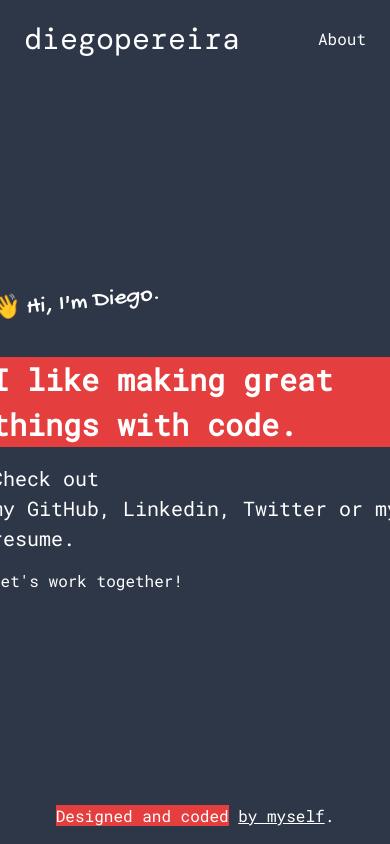
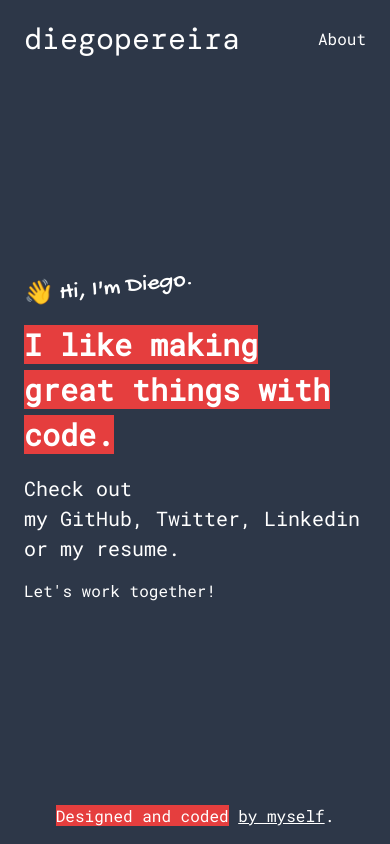
Before and after one commit to gomespereira/personal-website, a Next.js app: page / in a window 390 px wide. Built offline with nearby package versions, Linux system fonts and the light colour scheme.

Commit message:
Add layout adjustments

```diff
--- a/components/footer.tsx
+++ b/components/footer.tsx
@@ -1,9 +1,9 @@
 export default function Footer() {
   return (
-    <footer className="flex justify-center mb-4">
+    <footer className="flex justify-center pb-4">
       <p>
         <a
-          className="bg-red-600 transition duration-300 ease-in-out hover:bg-gray-800 hover:text-red-500"
+          className="bg-red-600"
           href="https://github.com/gomespereira/personal-website"
           target="_blank"
           rel="noopener noreferrer"
--- a/components/header.tsx
+++ b/components/header.tsx
@@ -2,7 +2,7 @@ import Navbar from 'components/navbar'
 
 export default function Header() {
   return (
-    <header className="flex justify-between items-center mt-4 mr-6 ml-6 md:mr-10 md:ml-10">
+    <header className="flex justify-between items-center pt-4 pr-6 pl-6 md:pr-10 md:pl-10">
       <span
         id="logo"
         className="text-3xl"
--- a/components/layout.tsx
+++ b/components/layout.tsx
@@ -23,7 +23,7 @@ export default function Layout({ children }) {
         />
       </Head>
       <Header />
-      <main className="flex flex-col flex-auto justify-center items-center">{children}</main>
+      <main className="flex flex-col flex-auto justify-center items-center mr-6 ml-6 md:mr-12 md:ml-12 lg:mr-32 lg:ml-32">{children}</main>
       <Footer />
     </Fragment>
   )
--- a/pages/about.tsx
+++ b/pages/about.tsx
@@ -3,7 +3,7 @@ import Layout from 'components/layout'
 export default function About() {
   return (
     <Layout>
-      <section className="space-y-4 mr-6 ml-6 md:mr-64 md:ml-64">
+      <section className="space-y-4 md:mr-0 md:ml-0 lg:mr-0 lg:ml-0">
         <span id="heading" className="bg-red-600 text-2xl font-bold">My professional story</span>
         <p>
           I started my carrer in 2005 in the Foreign Trading business, doing operations
--- a/pages/index.tsx
+++ b/pages/index.tsx
@@ -3,10 +3,16 @@ import Layout from 'components/layout'
 export default function Home() {
   return (
     <Layout>
-      <section className="space-y-4 mr-6 ml-6">
-        <p id="salute" className="text-2xl mb-12 transform -skew-y-6">👋 Hi, I'm Diego.</p>
-        <p className="bg-red-600 text-3xl font-bold">I like making great things with code.</p>
-        <p className="text-xl">
+      <section className="space-y-4 max-w-full md:mr-0 md:ml-0 lg:mr-0 lg:ml-0">
+        <p
+          id="salute"
+          className="text-2xl mb-6 md:mb-12 transform -skew-y-6"
+        >
+          👋 Hi, I'm Diego.
+        </p>
+        <span
+          className="bg-red-600 text-3xl font-bold">I like making great things with code.</span>
+        <p className="text-xl w-full break-words">
           Check out my&nbsp;
           <a
             className="transition duration-300 ease-in-out hover:bg-red-600"
@@ -19,22 +25,21 @@ export default function Home() {
           ,&nbsp;
           <a
             className="transition duration-300 ease-in-out hover:bg-red-600"
-            href="https://www.linkedin.com/in/gomespereira/"
-            target="_blank"
-            rel="noopener noreferrer"
-          >
-            Linkedin
-          </a>
-          ,&nbsp;
-          <a
-            className="transition duration-300 ease-in-out hover:bg-red-600"
             href="https://twitter.com/gomespereira"
             target="_blank"
             rel="noopener noreferrer"
           >
             Twitter
           </a>
-          &nbsp;or&nbsp;
+          ,&nbsp;
+          <a
+            className="transition duration-300 ease-in-out hover:bg-red-600"
+            href="https://www.linkedin.com/in/gomespereira/"
+            target="_blank"
+            rel="noopener noreferrer"
+          >
+            Linkedin
+          </a> or&nbsp;
           <a
             className="transition duration-300 ease-in-out hover:bg-red-600"
             href="https://drive.google.com/file/d/1WYcNyRP_L-CAAQ5ximiQeBxjDfQ8Mh5U/view?usp=sharing"
--- a/styles/index.css
+++ b/styles/index.css
@@ -36,7 +36,7 @@
 
 #__next {
   font-family: 'Roboto Mono', monospace;
-  @apply flex flex-col min-h-screen bg-gray-800 text-white;
+  @apply flex flex-col max-w-full h-screen bg-gray-800 text-white;
 }
 
 #logo {
```
